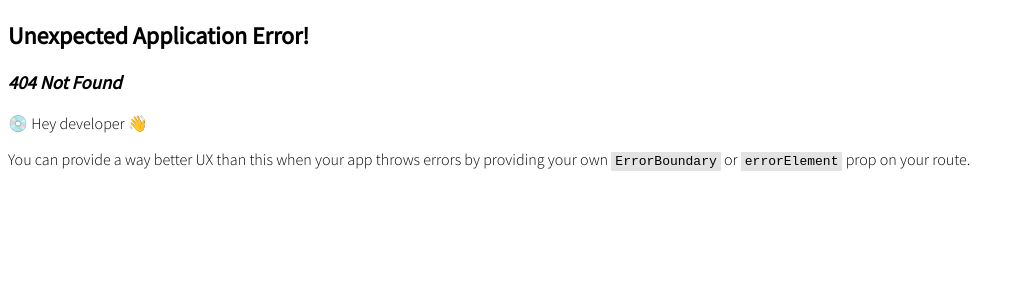
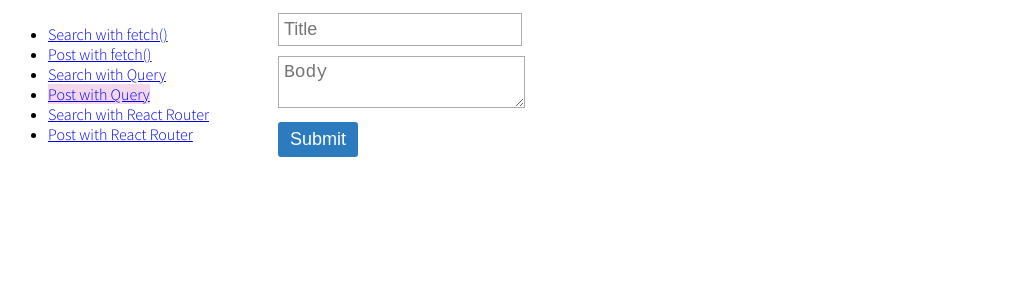
Before and after one commit to osu-cs494-w24/api-communication, a React (Vite) app: page /query-post in a window 1280 px wide. Before the commit this address had no page. Shown: the top 300 px of the page, without its empty margins (0-1023 px from the left). Built offline with nearby package versions, Linux system fonts and the light colour scheme.

Commit message:
Add multiple pages for using different HTTP approaches.  Add sidebar with navigation.

```diff
--- a/src/index.css
+++ b/src/index.css
@@ -27,3 +27,16 @@ button {
 button:hover {
   background-color: #71b5ed;
 }
+
+.page-container {
+  display: flex;
+}
+
+nav {
+  margin-right: 32px;
+  padding-right: 32px;
+}
+
+nav .active {
+  background-color: #f3d8ed;
+}
--- a/src/main.jsx
+++ b/src/main.jsx
@@ -2,15 +2,30 @@ import React from 'react'
 import ReactDOM from 'react-dom/client'
 import { createBrowserRouter, RouterProvider, Navigate } from 'react-router-dom'
 
-import SearchPage from './pages/Search'
-import PostPage from './pages/Post'
+import Root from './pages/Root'
+import FetchSearch from './pages/FetchSearch'
+import FetchPost from './pages/FetchPost'
+import QuerySearch from './pages/QuerySearch'
+import QueryPost from './pages/QueryPost'
+import RouterSearch from './pages/RouterSearch'
+import RouterPost from './pages/RouterPost'
 
 import './index.css'
 
 const router = createBrowserRouter([
-    { path: "/search", element: <SearchPage /> },
-    { path: "/post", element: <PostPage /> },
-    { path: "/", element: <Navigate to="/search" replace /> }
+    {
+        path: "/",
+        element: <Root />,
+        children: [
+            { path: "fetch-search", element: <FetchSearch /> },
+            { path: "fetch-post", element: <FetchPost /> },
+            { path: "query-search", element: <QuerySearch /> },
+            { path: "query-post", element: <QueryPost /> },
+            { path: "router-search", element: <RouterSearch /> },
+            { path: "router-post", element: <RouterPost /> },
+            { index: true, element: <Navigate to="/fetch-search" replace /> }
+        ]
+    }
 ])
 
 ReactDOM.createRoot(document.getElementById('root')).render(
--- a/src/pages/Post.jsx
+++ b/src/pages/FetchPost.jsx
@@ -2,7 +2,7 @@ import { useState } from 'react'
 
 const userId = 1234
 
-function Post() {
+export default function Post() {
     const [ title, setTitle ] = useState("")
     const [ body, setBody ] = useState("")
     return (
@@ -21,5 +21,3 @@ function Post() {
         </form>
     )
 }
-
-export default Post
--- a/src/pages/Search.jsx
+++ b/src/pages/FetchSearch.jsx
@@ -1,7 +1,7 @@
 import { useState } from 'react'
 import { useSearchParams } from 'react-router-dom'
 
-function Search() {
+export default function Search() {
     const [ searchParams, setSearchParams ] = useSearchParams()
     const query = searchParams.get("q")
     const [ inputQuery, setInputQuery ] = useState(query || "")
@@ -19,5 +19,3 @@ function Search() {
         </div>
     )
 }
-
-export default Search
--- /dev/null
+++ b/src/pages/QueryPost.jsx
@@ -0,0 +1,23 @@
+import { useState } from 'react'
+
+const userId = 1234
+
+export default function Post() {
+    const [ title, setTitle ] = useState("")
+    const [ body, setBody ] = useState("")
+    return (
+        <form onSubmit={e => {
+            e.preventDefault()
+        }}>
+            <div>
+                <input placeholder="Title" value={title} onChange={e => setTitle(e.target.value)} />
+            </div>
+            <div>
+                <textarea placeholder="Body" value={body} onChange={e => setBody(e.target.value)} />
+            </div>
+            <div>
+                <button>Submit</button>
+            </div>
+        </form>
+    )
+}
--- /dev/null
+++ b/src/pages/QuerySearch.jsx
@@ -0,0 +1,21 @@
+import { useState } from 'react'
+import { useSearchParams } from 'react-router-dom'
+
+export default function Search() {
+    const [ searchParams, setSearchParams ] = useSearchParams()
+    const query = searchParams.get("q")
+    const [ inputQuery, setInputQuery ] = useState(query || "")
+
+    return (
+        <div>
+            <form onSubmit={e => {
+                e.preventDefault()
+                setSearchParams({ q: inputQuery })
+            }}>
+                <input value={inputQuery} onChange={e => setInputQuery(e.target.value)} />
+                <button type="submit">Search</button>
+            </form>
+            <h2>Search query: {query}</h2>
+        </div>
+    )
+}
--- /dev/null
+++ b/src/pages/Root.jsx
@@ -0,0 +1,19 @@
+import { NavLink, Outlet } from 'react-router-dom'
+
+export default function Root() {
+    return (
+        <div className="page-container">
+            <nav>
+                <ul>
+                    <li><NavLink to="/fetch-search">Search with fetch()</NavLink></li>
+                    <li><NavLink to="/fetch-post">Post with fetch()</NavLink></li>
+                    <li><NavLink to="/query-search">Search with Query</NavLink></li>
+                    <li><NavLink to="/query-post">Post with Query</NavLink></li>
+                    <li><NavLink to="/router-search">Search with React Router</NavLink></li>
+                    <li><NavLink to="/router-post">Post with React Router</NavLink></li>
+                </ul>
+            </nav>
+            <main><Outlet /></main>
+        </div>
+    )
+}
--- /dev/null
+++ b/src/pages/RouterPost.jsx
@@ -0,0 +1,23 @@
+import { useState } from 'react'
+
+const userId = 1234
+
+export default function Post() {
+    const [ title, setTitle ] = useState("")
+    const [ body, setBody ] = useState("")
+    return (
+        <form onSubmit={e => {
+            e.preventDefault()
+        }}>
+            <div>
+                <input placeholder="Title" value={title} onChange={e => setTitle(e.target.value)} />
+            </div>
+            <div>
+                <textarea placeholder="Body" value={body} onChange={e => setBody(e.target.value)} />
+            </div>
+            <div>
+                <button>Submit</button>
+            </div>
+        </form>
+    )
+}
--- /dev/null
+++ b/src/pages/RouterSearch.jsx
@@ -0,0 +1,21 @@
+import { useState } from 'react'
+import { useSearchParams } from 'react-router-dom'
+
+export default function Search() {
+    const [ searchParams, setSearchParams ] = useSearchParams()
+    const query = searchParams.get("q")
+    const [ inputQuery, setInputQuery ] = useState(query || "")
+
+    return (
+        <div>
+            <form onSubmit={e => {
+                e.preventDefault()
+                setSearchParams({ q: inputQuery })
+            }}>
+                <input value={inputQuery} onChange={e => setInputQuery(e.target.value)} />
+                <button type="submit">Search</button>
+            </form>
+            <h2>Search query: {query}</h2>
+        </div>
+    )
+}
```
